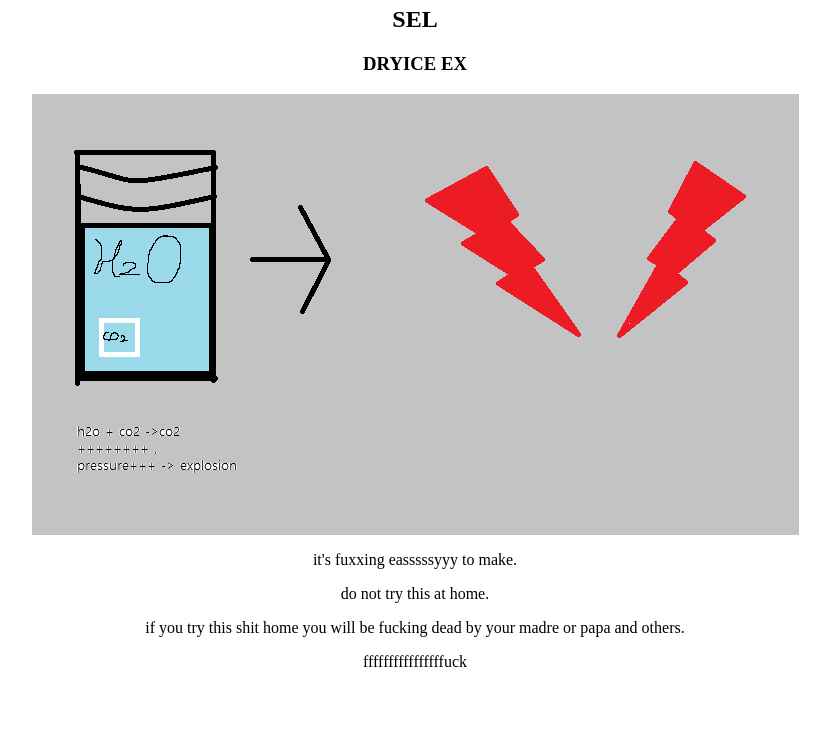
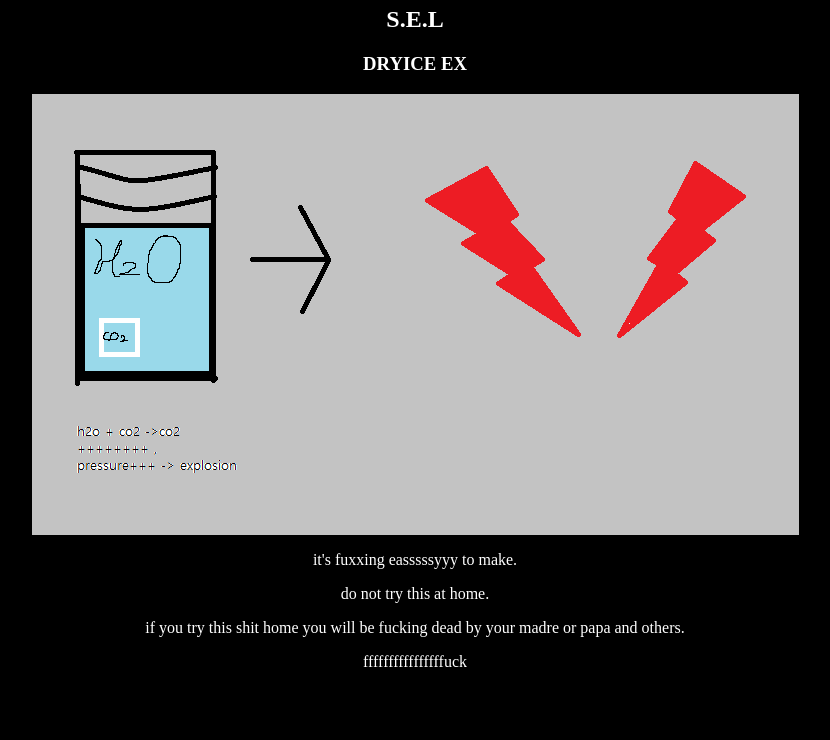
Before and after one commit to ganoo914/simple-explosive-lab, a plain HTML site: page index.html in a window 1280 px wide. Shown: the part 60-800 px from the top of the page, without its empty margins (225-1055 px from the left). Drawn offline with Linux system fonts and the light colour scheme.

Commit message:
Update index.html

```diff
--- a/index.html
+++ b/index.html
@@ -4,13 +4,15 @@
     <title>SIMPLE EXPLOSIVE LAB</title>
     <style>
       * {
+        background-color: black;
+        color: white;
         text-align: center;
       }
     </style>
   </head>
   <body>
     <h1>SIMPLE EXPLOSIVE LAB</h1>
-    <h2>SEL</h2>
+    <h2>S.E.L</h2>
 
     <h3>DRYICE EX</h3>
     <img src="co2.png" alt="co2">
```
